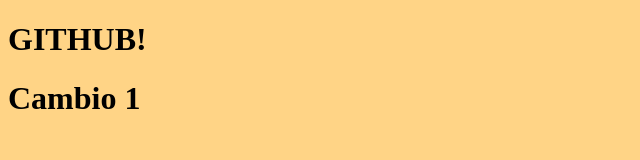
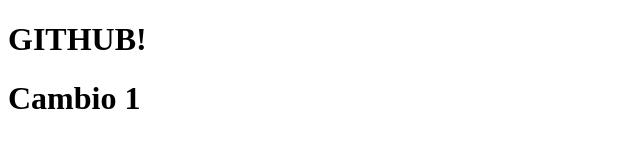
Before and after one commit to magnoliabarajas1974/proy2-prueba, a plain HTML site: page index.html in a window 1280 px wide. Shown: the whole page, without its empty margins (0-640 px from the left). Drawn offline with Linux system fonts and the light colour scheme.

Commit message:
version 3

```diff
--- a/css/miEstilo.css
+++ /dev/null
@@ -1,3 +0,0 @@
-body{
-    background: rgba(255, 166, 0, 0.473) ;
-}
--- a/index.html
+++ b/index.html
@@ -5,7 +5,6 @@
     <meta http-equiv="X-UA-Compatible" content="IE=edge">
     <meta name="viewport" content="width=device-width, initial-scale=1.0">
     <title>Document</title>
-    <link rel="stylesheet" href="/css/miEstilo.css">
 </head>
 <body>
     <h1>GITHUB!</h1>
```
